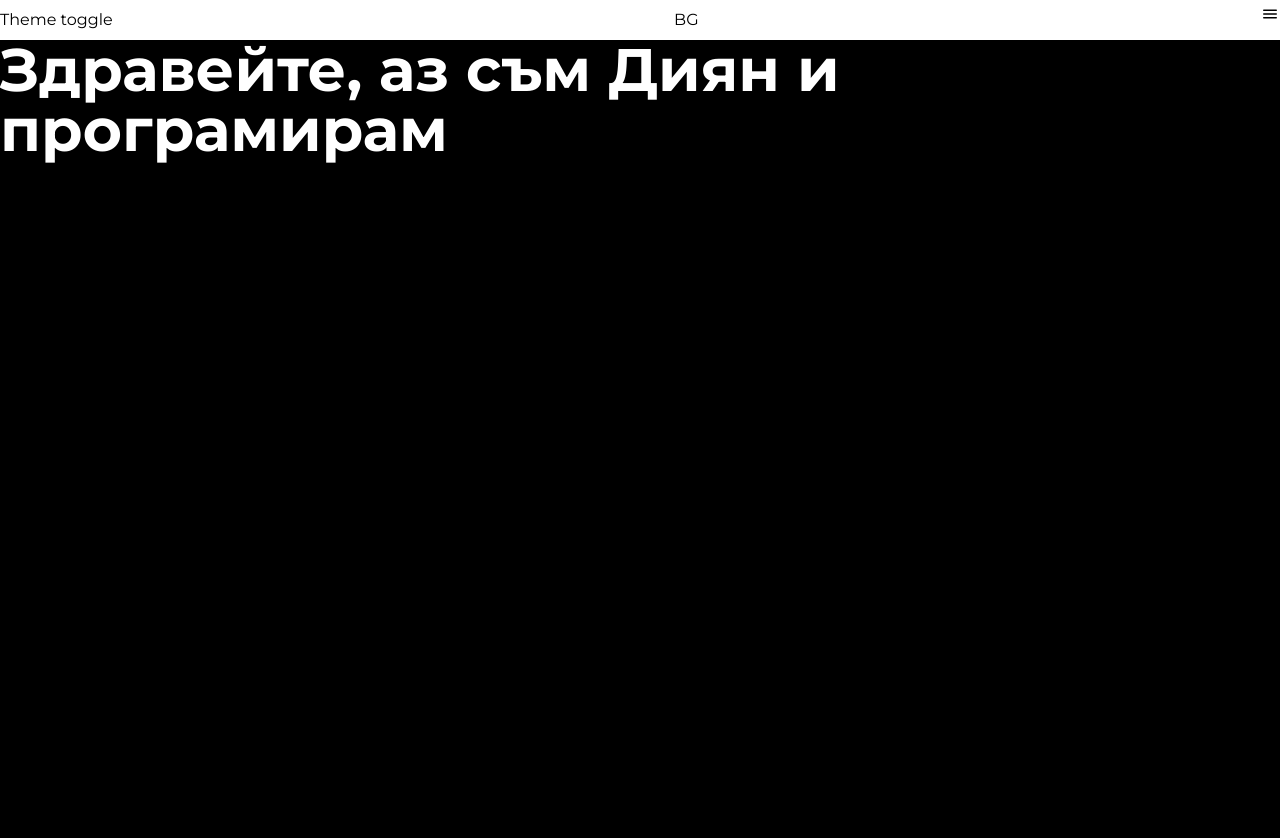
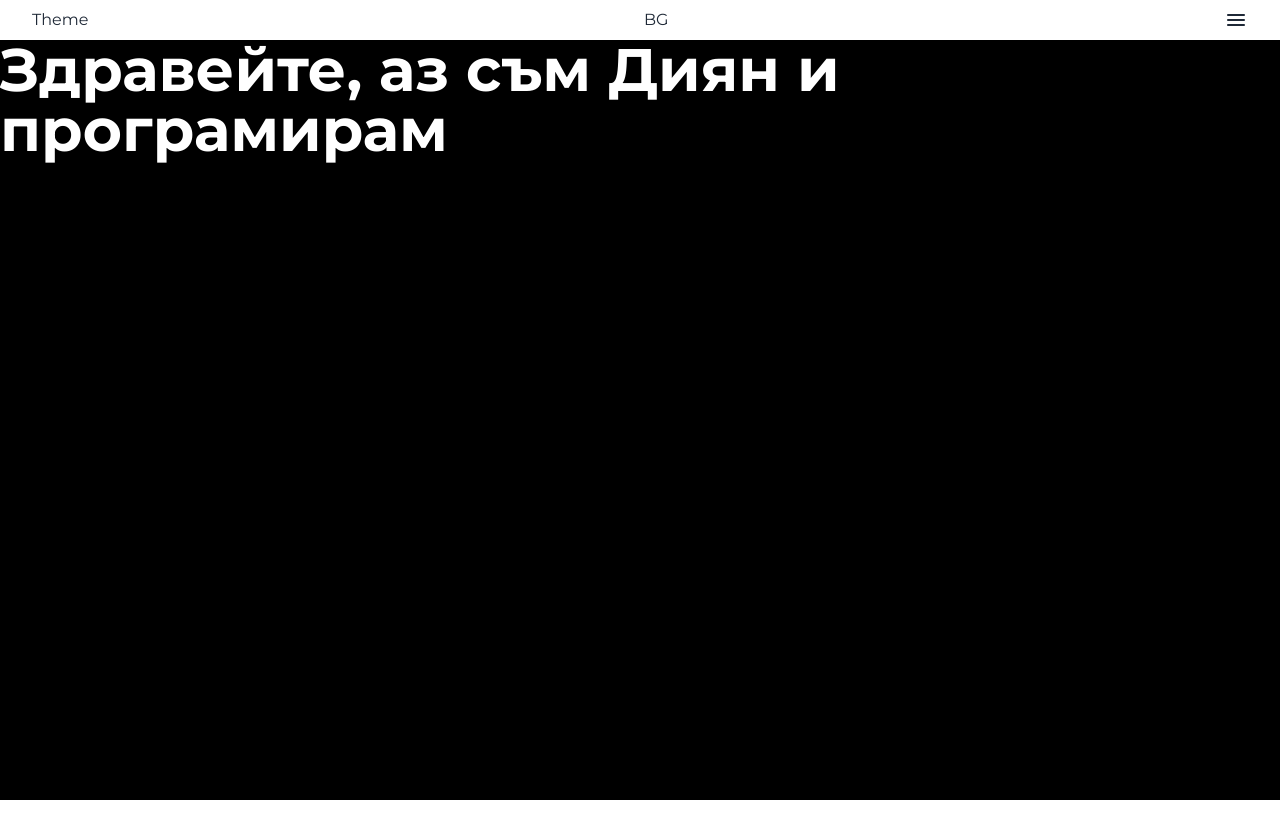
Before and after one commit to DaxXt3R/Portfolio_React, a React (Vite) app: page / in a window 1280 px wide. After the commit the page ends 800 px from the top, so only its background shows below. Built offline with nearby package versions, Linux system fonts and the light colour scheme.

Commit message:
added tailwind

```diff
--- a/index.html
+++ b/index.html
@@ -1,5 +1,5 @@
 <!doctype html>
-<html lang="en">
+<html lang="en" >
   <head>
     <meta charset="UTF-8" />
     <link rel="icon" type="image/svg+xml" href="/vite.svg" />
@@ -10,7 +10,7 @@
 
   </head>
   <body>
-    <div id="root"></div>
+    <div id="root" class="h-screen flex flex-col"></div>
     <script type="module" src="/src/main.jsx"></script>
   </body>
 </html>
--- a/package.json
+++ b/package.json
@@ -19,6 +19,7 @@
     "@types/react-dom": "^18.3.1",
     "@vitejs/plugin-react": "^4.3.4",
     "autoprefixer": "^10.4.20",
+    "daisyui": "^4.12.20",
     "eslint": "^9.15.0",
     "eslint-plugin-react": "^7.37.2",
     "eslint-plugin-react-hooks": "^5.0.0",
--- a/src/App.jsx
+++ b/src/App.jsx
@@ -11,7 +11,7 @@ function App() {
     <>
       <TopNav></TopNav>
       <MainWrapper>
-        <h1 className="text-white text-6xl font-bold">
+        <h1 className="text-white text-4xl lg:text-6xl font-bold">
           Здравейте, аз съм  Диян и програмирам
         </h1>
       </MainWrapper>
--- a/src/components/MainWrapper.jsx
+++ b/src/components/MainWrapper.jsx
@@ -1,6 +1,6 @@
-export default function MainComponent(props) {
+export default function MainWrapper(props) {
     return (
-        <div className="w-screen h-screen bg-black">
+        <div className="w-full grow bg-black">
             {props.children}
         </div>
     );
--- a/src/components/TopNav.jsx
+++ b/src/components/TopNav.jsx
@@ -1,9 +1,9 @@
 export default function TopNav() {
     return (
-        <nav className="h-10 w-full flex justify-between">
-            <button>Theme toggle</button>
+        <nav className="h-10 w-full max-w-[1408px] flex justify-between px-8 mx-auto items-center">
+            <button>Theme</button>
             <button>BG</button>
-            <span className="material-symbols-rounded text-xl">menu</span>
+            <span className="material-symbols-rounded text-2xl">menu</span>
         </nav>
     );
 };
--- a/tailwind.config.js
+++ b/tailwind.config.js
@@ -4,5 +4,13 @@ export default {
   theme: {
     extend: {},
   },
-  plugins: [],
+  plugins: [
+    require('daisyui'),
+  ],
+
+
+
+  daisyui: {
+    themes: ["light", "dark", "cupcake"],
+  },
 }
```
Also changed, not shown: 1 other file (tests, documents, lock files or other folders).
